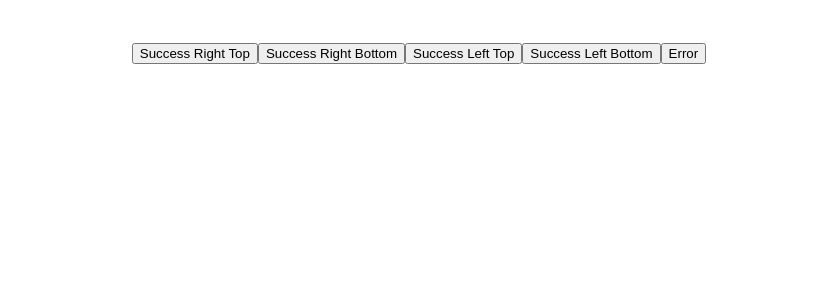
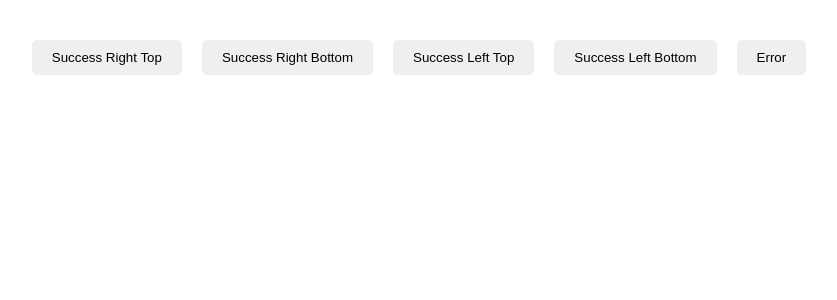
Before and after one commit to sskanishk/toast-lib, a React (Vite) app: page / in a window 1280 px wide. Shown: the top 300 px of the page, without its empty margins (221-1058 px from the left). Built offline with nearby package versions, Linux system fonts and the light colour scheme.

Commit message:
action css changed

```diff
--- a/src/App.css
+++ b/src/App.css
@@ -66,3 +66,10 @@
   align-items: center;
   gap: 10px;
 }
+
+.action__btn {
+  border: none;
+  padding: 10px 20px;
+  border-radius: 5px;
+  margin: 0px 10px;
+}
--- a/src/App.jsx
+++ b/src/App.jsx
@@ -24,11 +24,11 @@ function App() {
   return (
     <div className="App">
       <div>
-        <button onClick={() => toastSuccess("right-top")}>Success Right Top</button>
-        <button onClick={() => toastSuccess("right-bottom")}>Success Right Bottom</button>
-        <button onClick={() => toastSuccess("left-top")}>Success Left Top</button>
-        <button onClick={() => toastSuccess("left-bottom")}>Success Left Bottom</button>
-        <button onClick={() => toastHandler2()}>Error</button>
+        <button className='action__btn' onClick={() => toastSuccess("right-top")}>Success Right Top</button>
+        <button className='action__btn' onClick={() => toastSuccess("right-bottom")}>Success Right Bottom</button>
+        <button className='action__btn' onClick={() => toastSuccess("left-top")}>Success Left Top</button>
+        <button className='action__btn' onClick={() => toastSuccess("left-bottom")}>Success Left Bottom</button>
+        <button className='action__btn' onClick={() => toastHandler2()}>Error</button>
       </div>
       <ToastBox />
     </div>
```
